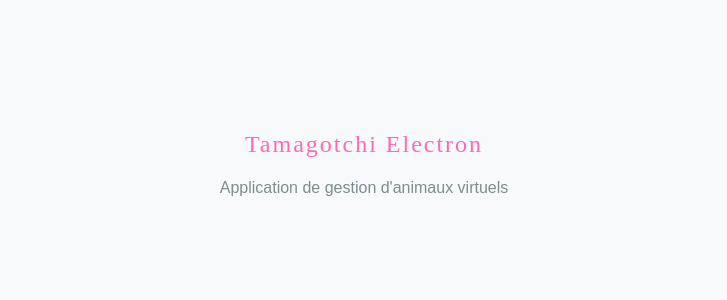
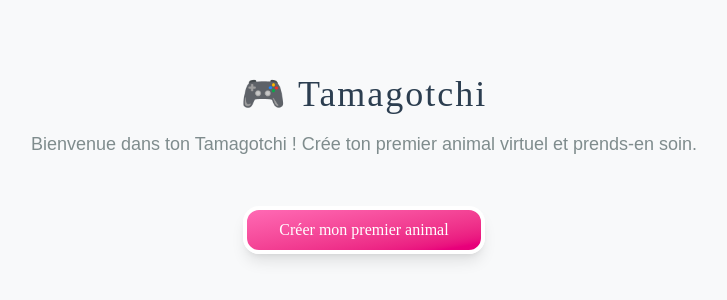
Before and after one commit to kaluxxx/tamagochi-electron, a React (Vite) app: page / in a window 1280 px wide. Shown: the part 236-536 px from the top of the page, without its empty margins (276-1003 px from the left). Built offline with nearby package versions, Linux system fonts and the light colour scheme.

Commit message:
feat: configuration TanStack Router avec file-based routing
- Setup Router avec QueryClient et routes générées
- Création routes: __root, index, animals/create
- Configuration QueryClientProvider avec staleTime 5min
- Page d'accueil avec bouton création animal

```diff
--- a/src/App.tsx
+++ b/src/App.tsx
@@ -1,13 +1,32 @@
+import { RouterProvider, createRouter } from '@tanstack/react-router'
+import { QueryClient, QueryClientProvider } from '@tanstack/react-query'
+import { routeTree } from './routeTree.gen'
+
+// Create a new router instance
+const router = createRouter({ routeTree })
+
+// Register the router instance for type safety
+declare module '@tanstack/react-router' {
+  interface Register {
+    router: typeof router
+  }
+}
+
+// Create a client
+const queryClient = new QueryClient({
+  defaultOptions: {
+    queries: {
+      staleTime: 1000 * 60 * 5, // 5 minutes
+      refetchOnWindowFocus: false,
+    },
+  },
+})
+
 function App() {
   return (
-    <div className="min-h-screen bg-bg-light flex items-center justify-center">
-      <div className="text-center">
-        <h1 className="text-primary-pink mb-4">Tamagotchi Electron</h1>
-        <p className="text-text-secondary">
-          Application de gestion d'animaux virtuels
-        </p>
-      </div>
-    </div>
+    <QueryClientProvider client={queryClient}>
+      <RouterProvider router={router} />
+    </QueryClientProvider>
   )
 }
 
--- /dev/null
+++ b/src/routeTree.gen.ts
@@ -0,0 +1,77 @@
+/* eslint-disable */
+
+// @ts-nocheck
+
+// noinspection JSUnusedGlobalSymbols
+
+// This file was automatically generated by TanStack Router.
+// You should NOT make any changes in this file as it will be overwritten.
+// Additionally, you should also exclude this file from your linter and/or formatter to prevent it from being checked or modified.
+
+import { Route as rootRouteImport } from './routes/__root'
+import { Route as IndexRouteImport } from './routes/index'
+import { Route as AnimalsCreateRouteImport } from './routes/animals/create'
+
+const IndexRoute = IndexRouteImport.update({
+  id: '/',
+  path: '/',
+  getParentRoute: () => rootRouteImport,
+} as any)
+const AnimalsCreateRoute = AnimalsCreateRouteImport.update({
+  id: '/animals/create',
+  path: '/animals/create',
+  getParentRoute: () => rootRouteImport,
+} as any)
+
+export interface FileRoutesByFullPath {
+  '/': typeof IndexRoute
+  '/animals/create': typeof AnimalsCreateRoute
+}
+export interface FileRoutesByTo {
+  '/': typeof IndexRoute
+  '/animals/create': typeof AnimalsCreateRoute
+}
+export interface FileRoutesById {
+  __root__: typeof rootRouteImport
+  '/': typeof IndexRoute
+  '/animals/create': typeof AnimalsCreateRoute
+}
+export interface FileRouteTypes {
+  fileRoutesByFullPath: FileRoutesByFullPath
+  fullPaths: '/' | '/animals/create'
+  fileRoutesByTo: FileRoutesByTo
+  to: '/' | '/animals/create'
+  id: '__root__' | '/' | '/animals/create'
+  fileRoutesById: FileRoutesById
+}
+export interface RootRouteChildren {
+  IndexRoute: typeof IndexRoute
+  AnimalsCreateRoute: typeof AnimalsCreateRoute
+}
+
+declare module '@tanstack/react-router' {
+  interface FileRoutesByPath {
+    '/': {
+      id: '/'
+      path: '/'
+      fullPath: '/'
+      preLoaderRoute: typeof IndexRouteImport
+      parentRoute: typeof rootRouteImport
+    }
+    '/animals/create': {
+      id: '/animals/create'
+      path: '/animals/create'
+      fullPath: '/animals/create'
+      preLoaderRoute: typeof AnimalsCreateRouteImport
+      parentRoute: typeof rootRouteImport
+    }
+  }
+}
+
+const rootRouteChildren: RootRouteChildren = {
+  IndexRoute: IndexRoute,
+  AnimalsCreateRoute: AnimalsCreateRoute,
+}
+export const routeTree = rootRouteImport
+  ._addFileChildren(rootRouteChildren)
+  ._addFileTypes<FileRouteTypes>()
--- /dev/null
+++ b/src/routes/__root.tsx
@@ -0,0 +1,15 @@
+import { Outlet, createRootRoute } from '@tanstack/react-router'
+import { Toaster } from '@/shared/components/ui/sonner'
+
+export const Route = createRootRoute({
+  component: RootComponent,
+})
+
+function RootComponent() {
+  return (
+    <div className="min-h-screen bg-bg-light">
+      <Outlet />
+      <Toaster />
+    </div>
+  )
+}
--- /dev/null
+++ b/src/routes/animals/create.tsx
@@ -0,0 +1,19 @@
+import { createFileRoute } from '@tanstack/react-router'
+import { CreateAnimalForm } from '@/features/animals/components/create-animal-form'
+
+export const Route = createFileRoute('/animals/create')({
+  component: CreateAnimalComponent,
+})
+
+function CreateAnimalComponent() {
+  return (
+    <div className="min-h-screen flex flex-col items-center justify-center p-8">
+      <div className="max-w-4xl mx-auto">
+        <h1 className="font-pixel text-3xl text-text-primary mb-8 text-center">
+          Créer un nouvel animal
+        </h1>
+        <CreateAnimalForm />
+      </div>
+    </div>
+  )
+}
--- /dev/null
+++ b/src/routes/index.tsx
@@ -0,0 +1,26 @@
+import { createFileRoute, Link } from '@tanstack/react-router'
+import { Button } from '@/shared/components/ui/button'
+
+export const Route = createFileRoute('/')({
+  component: IndexComponent,
+})
+
+function IndexComponent() {
+  return (
+    <div className="flex flex-col items-center justify-center min-h-screen p-8">
+      <div className="text-center space-y-6 max-w-2xl">
+        <h1 className="font-pixel text-4xl text-text-primary mb-4">
+          🎮 Tamagotchi
+        </h1>
+        <p className="font-sans text-lg text-text-secondary">
+          Bienvenue dans ton Tamagotchi ! Crée ton premier animal virtuel et prends-en soin.
+        </p>
+        <Link to="/animals/create">
+          <Button size="lg" className="mt-6">
+            Créer mon premier animal
+          </Button>
+        </Link>
+      </div>
+    </div>
+  )
+}
```
